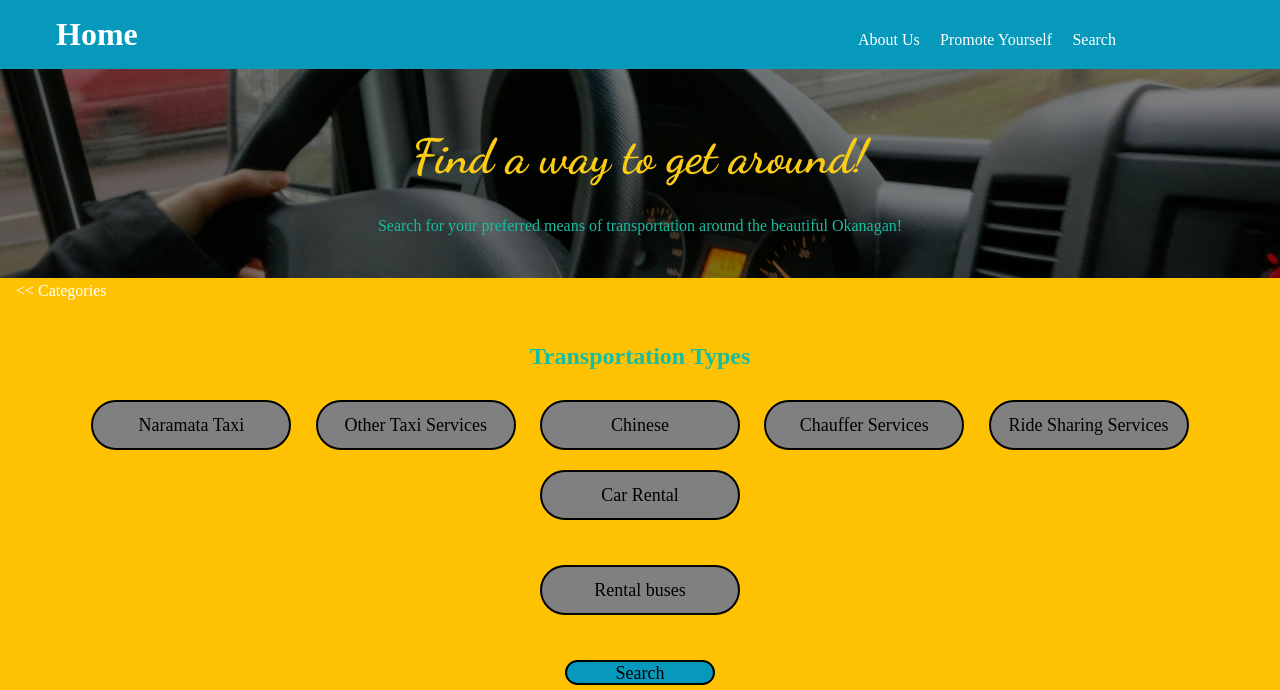
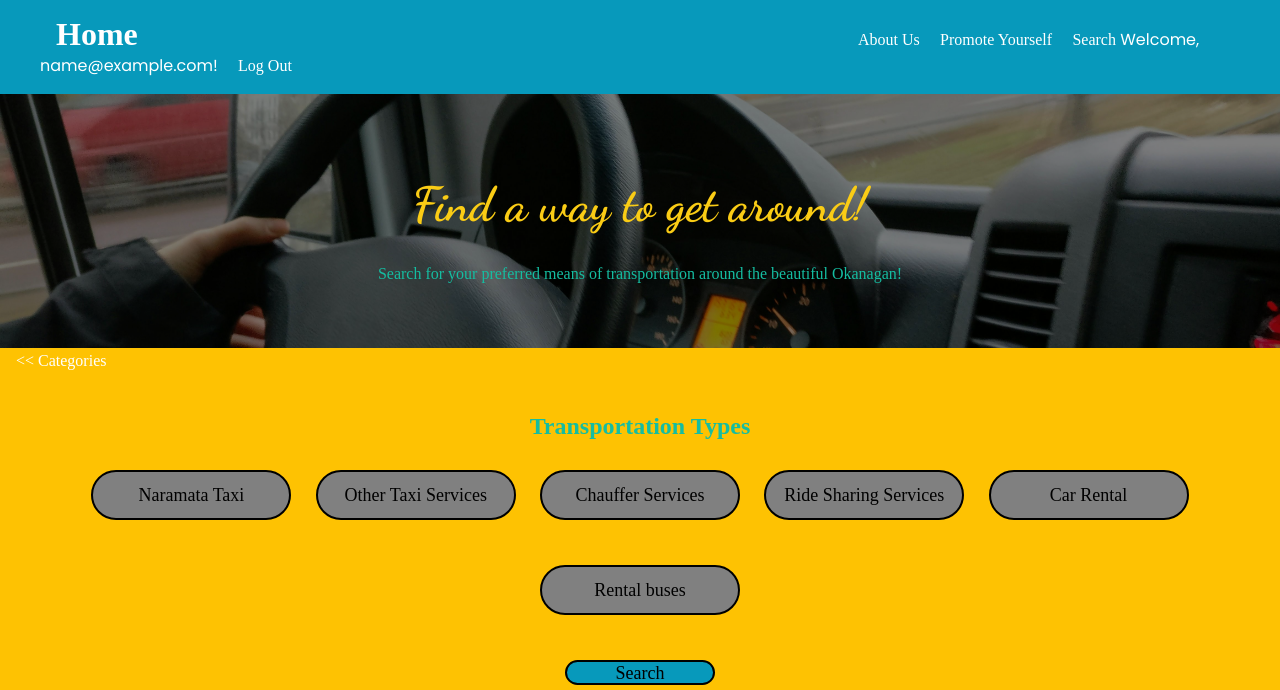
Before and after one commit to Goheezyonme/Kurt, a PHP site: page /TransportSearch.php in a window 1280 px wide. Shown: the top 690 px of the page. Run offline with PHP 8.4, Linux system fonts and the light colour scheme; the visitor is signed in with stand-in values (Sample User, id 1).

Commit message:
Update TransportSearch.php

```diff
--- a/TransportSearch.php
+++ b/TransportSearch.php
@@ -1,3 +1,8 @@
+<?php
+session_start();
+$is_logged_in = isset($_SESSION["user_id"]);
+?>
+
 <!DOCTYPE html>
 <html lang="en">
 <head>
@@ -15,9 +20,18 @@
         <div class="container">
             <div class="nav-links">
                 <a href="Landing page.html" class="logo">Home</a>
-                <a href="about-HTML.html">About Us</a>
+                <a href="about.php">About Us</a>
+                <?php if ($is_logged_in): ?>
                     <a href="registration-HTML.html" class="cta-button">Promote Yourself</a>
-				<a href="category-select-HTML.html">Search</a>
+                <?php endif; ?>
+                <a href="category-select-HTML.php">Search</a>
+
+                <?php if ($is_logged_in): ?>
+                    <span class="user-welcome">Welcome, <?php echo htmlspecialchars($_SESSION["email"]); ?>!</span>
+                    <a href="logout.php" class="cta-button">Log Out</a>
+                <?php else: ?>
+                    <span class="user-welcome">You are browsing as a guest. <a href="signin.html">Sign in</a> for more features!</span>
+                <?php endif; ?>
             </div>
         </div>
     </nav>
@@ -26,20 +40,18 @@
         <div class="overlay"></div>
         <div class="hero-content">
             <h1>Find a way to get around!</h1>
-            <p  style="font-family:Montserrat">Search for your preferred means of transportation around the beautiful Okanagan!</p>
+            <p style="font-family:Montserrat">Search for your preferred means of transportation around the beautiful Okanagan!</p>
         </div>
     </header>
 
     <div class="nav-links">
-        <a href="category-select-HTML.html" class="cta-button"><< Categories</a>
+        <a href="category-select-HTML.php" class="cta-button"><< Categories</a>
     </div>
-
 
     <div class="tags">
         <h2 style="color: #15BDA1; font-family:Montserrat">Transportation Types</h2>
         <button class="tag">Naramata Taxi</button>
         <button class="tag">Other Taxi Services</button>
-        <button class="tag">Chinese</button>
         <button class="tag">Chauffer Services</button>
         <button class="tag">Ride Sharing Services</button>
         <button class="tag">Car Rental</button>
@@ -48,9 +60,11 @@
         <br><br>
         <button class="button" id="search">Search</button>
     </div>
+
     <!-- Footer -->
     <footer class="footer">
         <p>&copy; 2025 Interior South Okanagan Talent. All rights reserved.</p>
     </footer>
+
 </body>
 </html>
```
Lines whose indentation alone changed are shown as unchanged.
